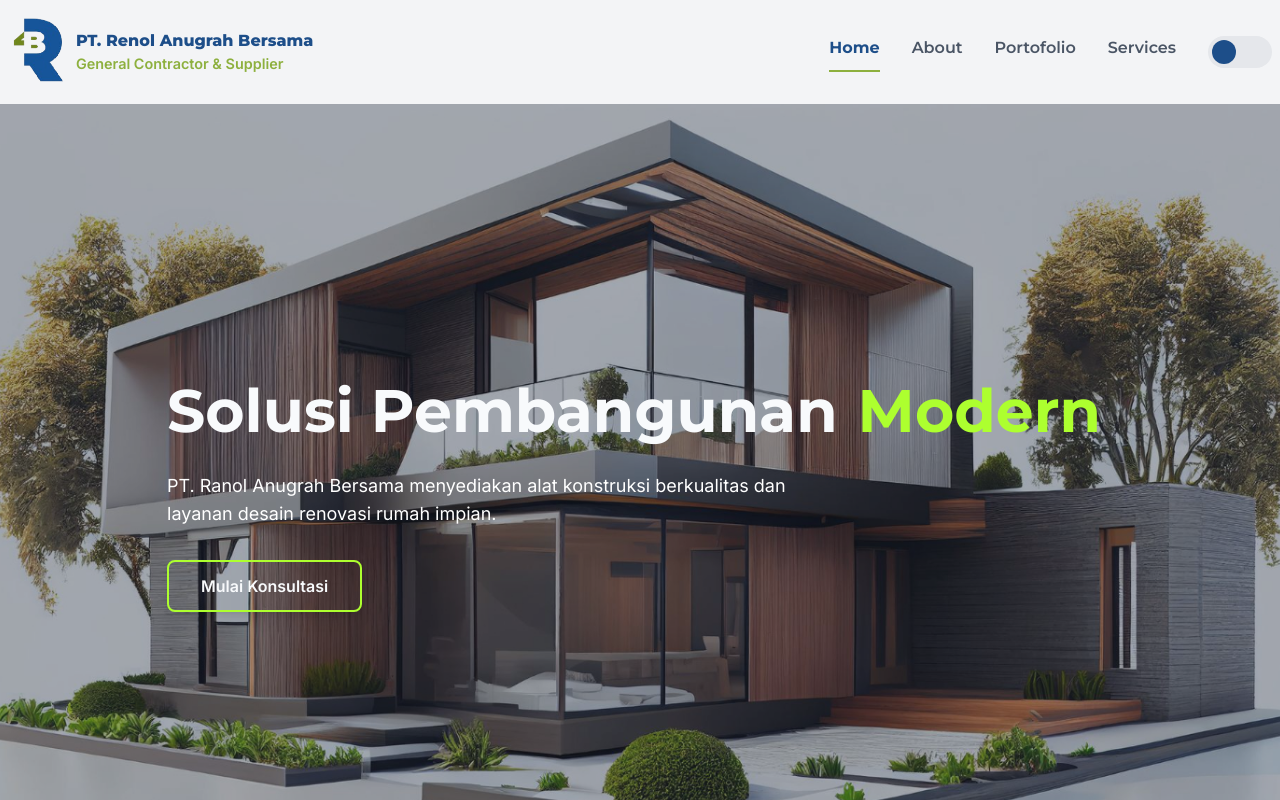
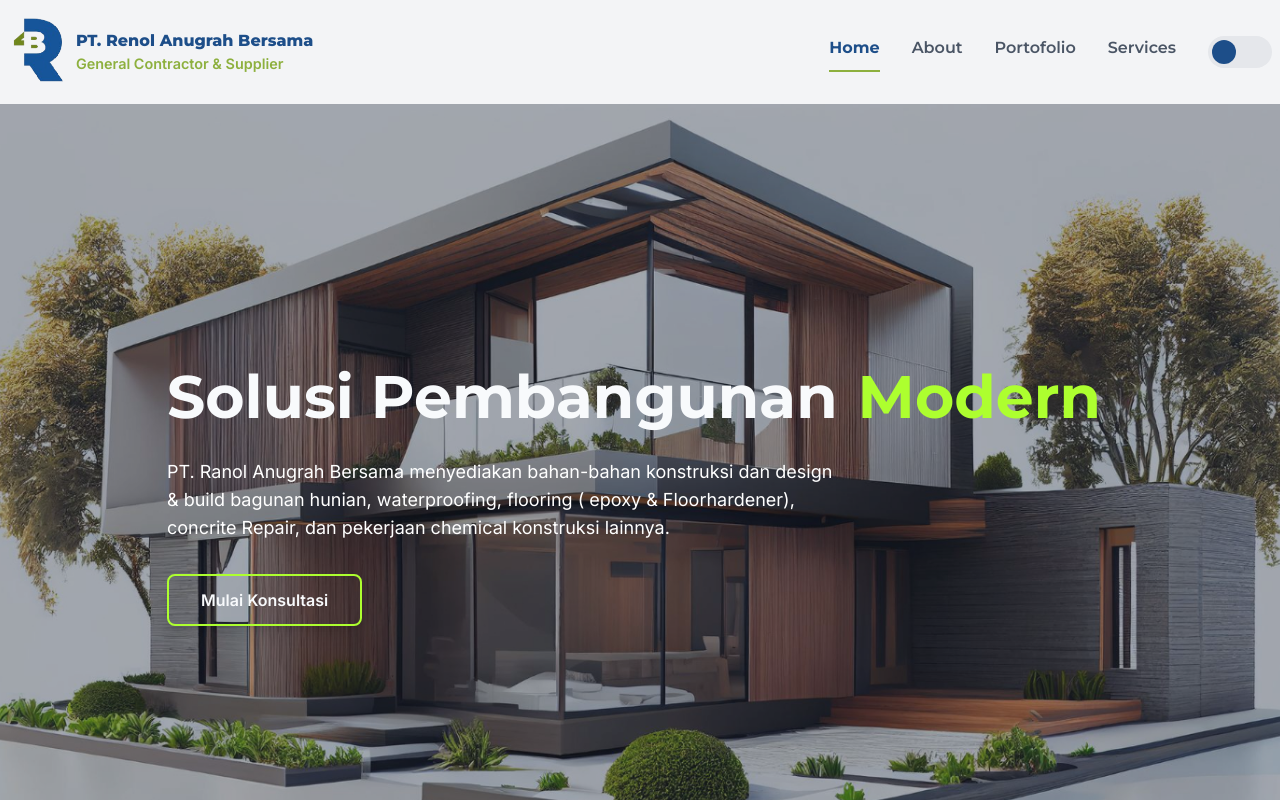
Before and after one commit to bileam/PT.RAB-company-profile, a React (Vite) app: page / in a window 1280 px wide. Shown: the top 800 px of the page. Built offline with nearby package versions, Linux system fonts and the light colour scheme.

Commit message:
update banner and Callme

```diff
--- a/src/Components/Banner.jsx
+++ b/src/Components/Banner.jsx
@@ -43,8 +43,10 @@ const Banner = () => {
             data-aos-delay="400"
             className="mt-4 md:text-lg font-body text-white max-w-2xl"
           >
-            PT. Ranol Anugrah Bersama menyediakan alat konstruksi berkualitas
-            dan layanan desain renovasi rumah impian.
+            PT. Ranol Anugrah Bersama menyediakan bahan-bahan konstruksi dan
+            design & build bagunan hunian, waterproofing, flooring ( epoxy &
+            Floorhardener), concrite Repair, dan pekerjaan chemical konstruksi
+            lainnya.
           </p>
           <button
             data-aos="fade-up"
--- a/src/Components/Hubungi.jsx
+++ b/src/Components/Hubungi.jsx
@@ -18,7 +18,6 @@ const Hubungi = () => {
             voluptatibus nobis expedita culpa.
           </p>
         </div>
-
         <div className="w-full flex justify-start">
           <button className="py-1  px-4 md:p-2 dark:bg-rab-neon bg-rab-navy text-white dark:text-black  rounded-md mt-2 text-[0.7rem] md:text-[0.9rem] ">
             Konsultasi dengan Kami
```
